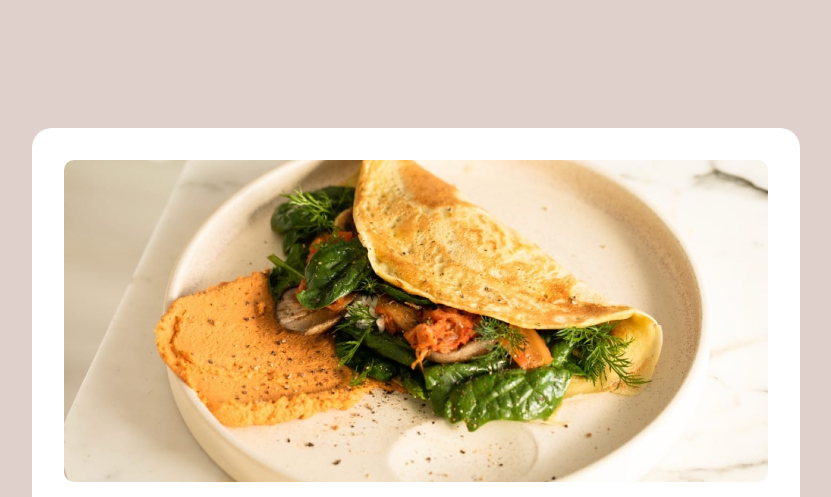
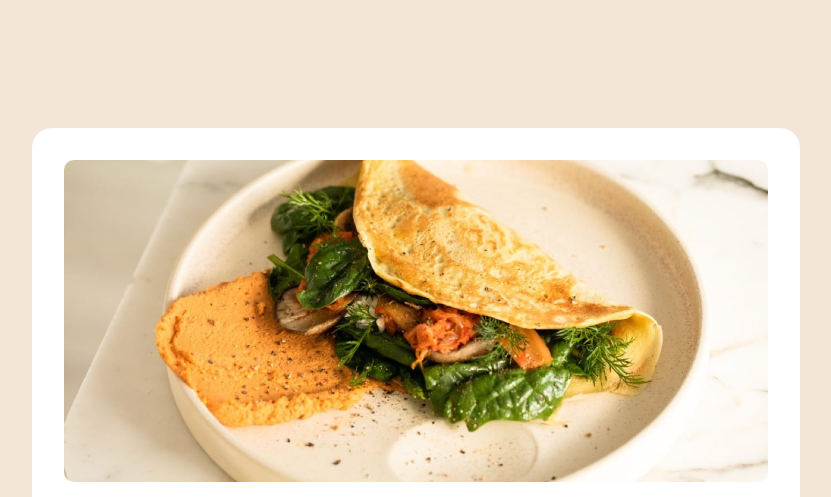
Before and after one commit to Jani-B/FEM-recipe-page-main, a plain HTML site: page index.html in a window 1280 px wide. Shown: the top 497 px of the page, without its empty margins (224-1055 px from the left). Drawn offline with Linux system fonts and the light colour scheme.

```diff
--- a/style.css
+++ b/style.css
@@ -178,7 +178,7 @@ li {
     justify-content: center;
     align-items: center;
     flex-direction: column;
-    background-color: hsla(14, 45%, 36%, 0.25);
+    background-color: rgb(243, 229, 216);
   }
 
   .container {
```
Also changed, not shown: screenshot.jpg (added), 2 other files.
